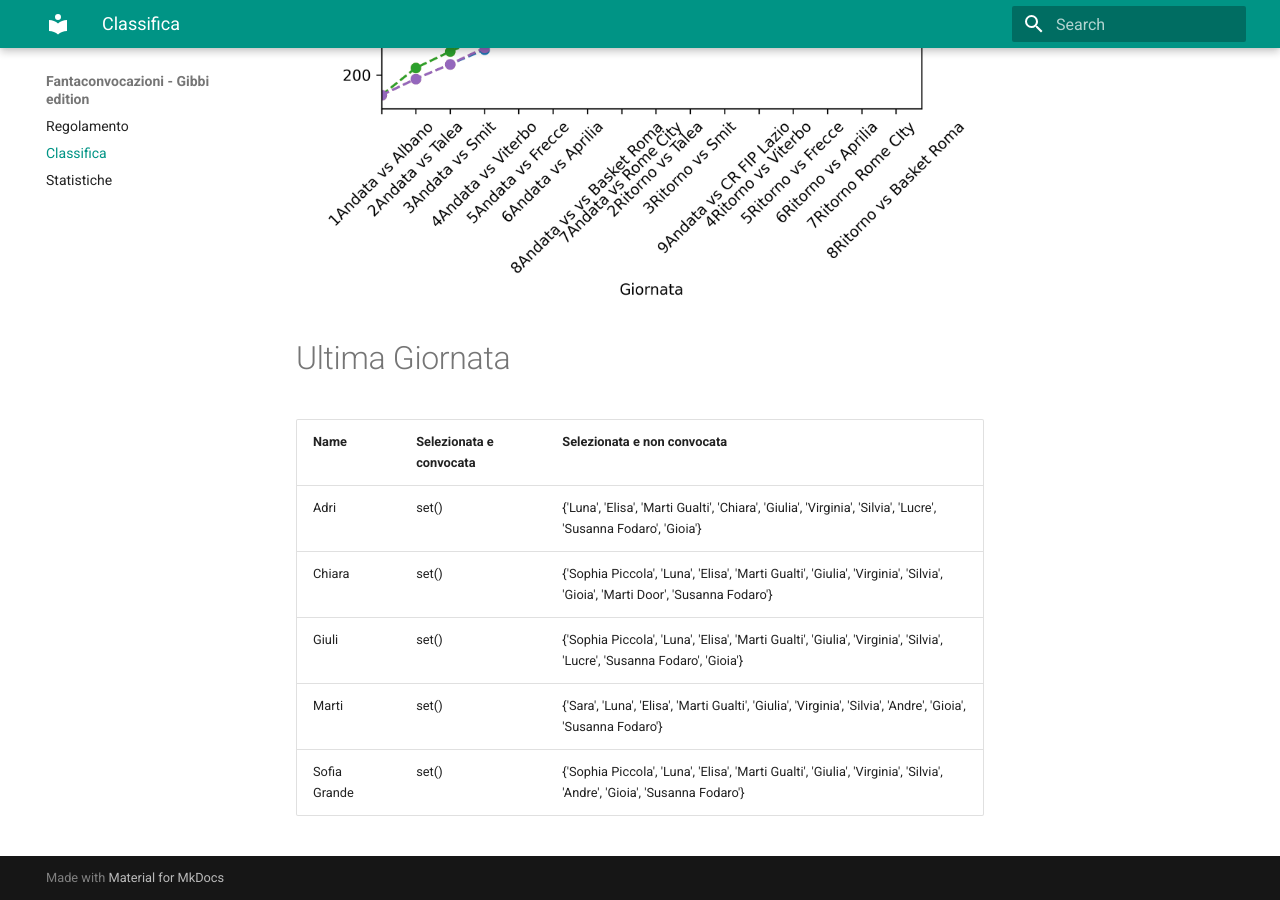
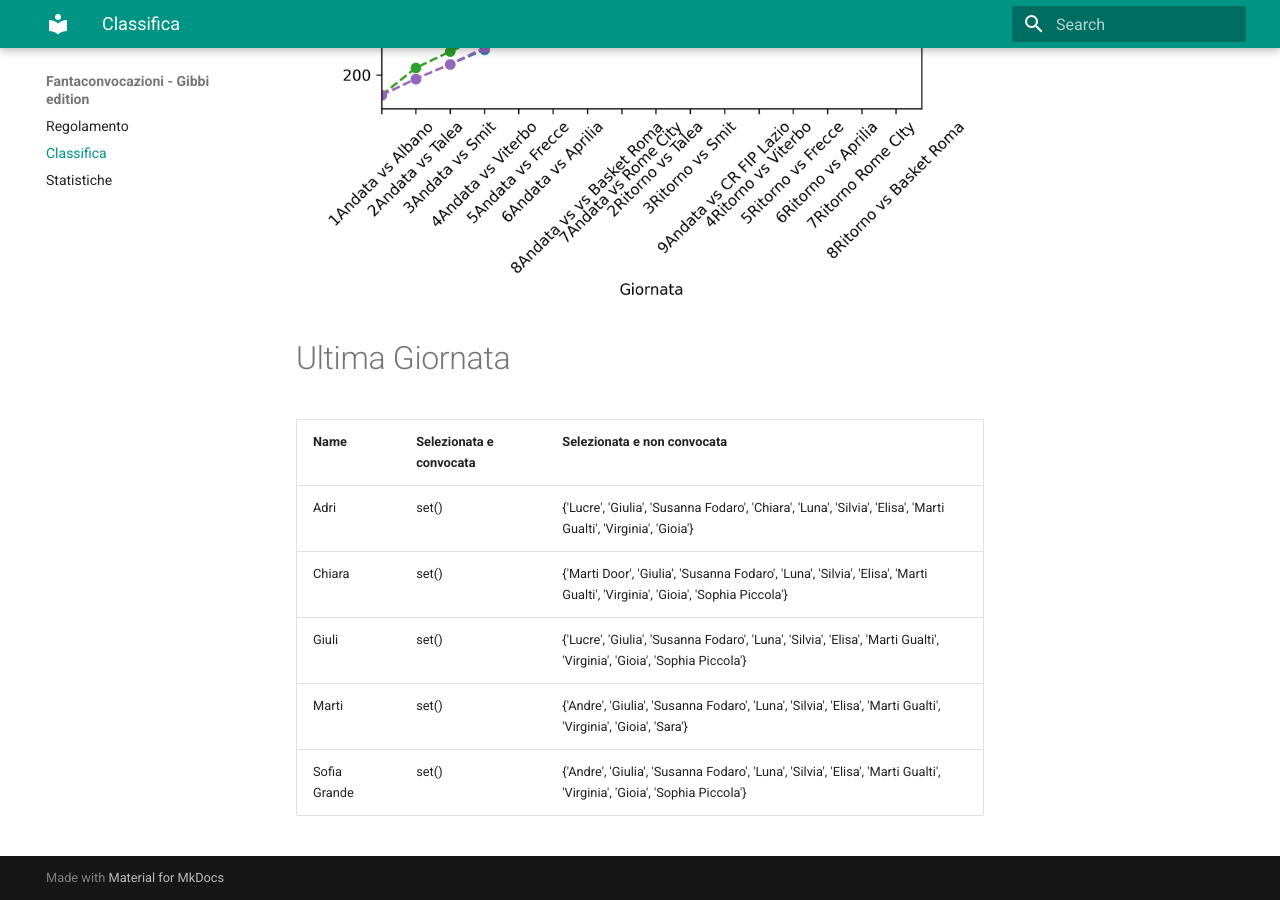
Before and after one commit to martinig94/fantagibbi, an MkDocs documentation site: the page built from docs/Classifica.md, in a window 1280 px wide and 900 px high, scrolled down 810 px. Built offline with MkDocs 1.6.1 and Material for MkDocs 9.7.7, drawn with Linux system fonts in a browser that asks for light colours.

Commit message:
Auto-update from main.py

```diff
--- a/docs/Classifica.md
+++ b/docs/Classifica.md
@@ -18,9 +18,9 @@
 <!-- START_TABLE CORRECT -->
 | Name         | Selezionata e convocata   | Selezionata e non convocata                                                                                                  |
 |:-------------|:--------------------------|:-----------------------------------------------------------------------------------------------------------------------------|
-| Adri         | set()                     | {'Luna', 'Elisa', 'Marti Gualti', 'Chiara', 'Giulia', 'Virginia', 'Silvia', 'Lucre', 'Susanna Fodaro', 'Gioia'}              |
-| Chiara       | set()                     | {'Sophia Piccola', 'Luna', 'Elisa', 'Marti Gualti', 'Giulia', 'Virginia', 'Silvia', 'Gioia', 'Marti Door', 'Susanna Fodaro'} |
-| Giuli        | set()                     | {'Sophia Piccola', 'Luna', 'Elisa', 'Marti Gualti', 'Giulia', 'Virginia', 'Silvia', 'Lucre', 'Susanna Fodaro', 'Gioia'}      |
-| Marti        | set()                     | {'Sara', 'Luna', 'Elisa', 'Marti Gualti', 'Giulia', 'Virginia', 'Silvia', 'Andre', 'Gioia', 'Susanna Fodaro'}                |
-| Sofia Grande | set()                     | {'Sophia Piccola', 'Luna', 'Elisa', 'Marti Gualti', 'Giulia', 'Virginia', 'Silvia', 'Andre', 'Gioia', 'Susanna Fodaro'}      |
+| Adri         | set()                     | {'Lucre', 'Giulia', 'Susanna Fodaro', 'Chiara', 'Luna', 'Silvia', 'Elisa', 'Marti Gualti', 'Virginia', 'Gioia'}              |
+| Chiara       | set()                     | {'Marti Door', 'Giulia', 'Susanna Fodaro', 'Luna', 'Silvia', 'Elisa', 'Marti Gualti', 'Virginia', 'Gioia', 'Sophia Piccola'} |
+| Giuli        | set()                     | {'Lucre', 'Giulia', 'Susanna Fodaro', 'Luna', 'Silvia', 'Elisa', 'Marti Gualti', 'Virginia', 'Gioia', 'Sophia Piccola'}      |
+| Marti        | set()                     | {'Andre', 'Giulia', 'Susanna Fodaro', 'Luna', 'Silvia', 'Elisa', 'Marti Gualti', 'Virginia', 'Gioia', 'Sara'}                |
+| Sofia Grande | set()                     | {'Andre', 'Giulia', 'Susanna Fodaro', 'Luna', 'Silvia', 'Elisa', 'Marti Gualti', 'Virginia', 'Gioia', 'Sophia Piccola'}      |
 <!-- END_TABLE CORRECT -->
```
